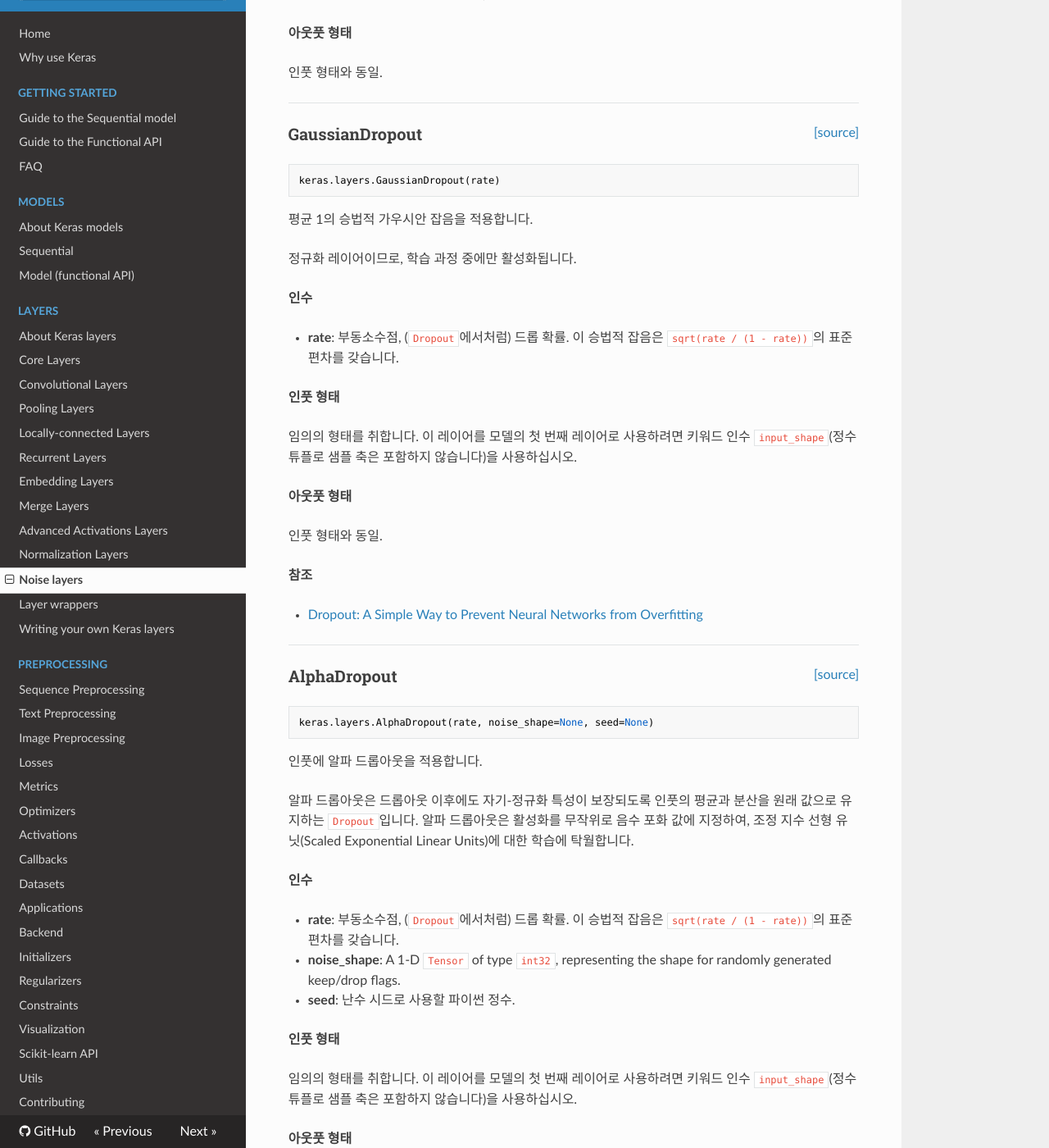
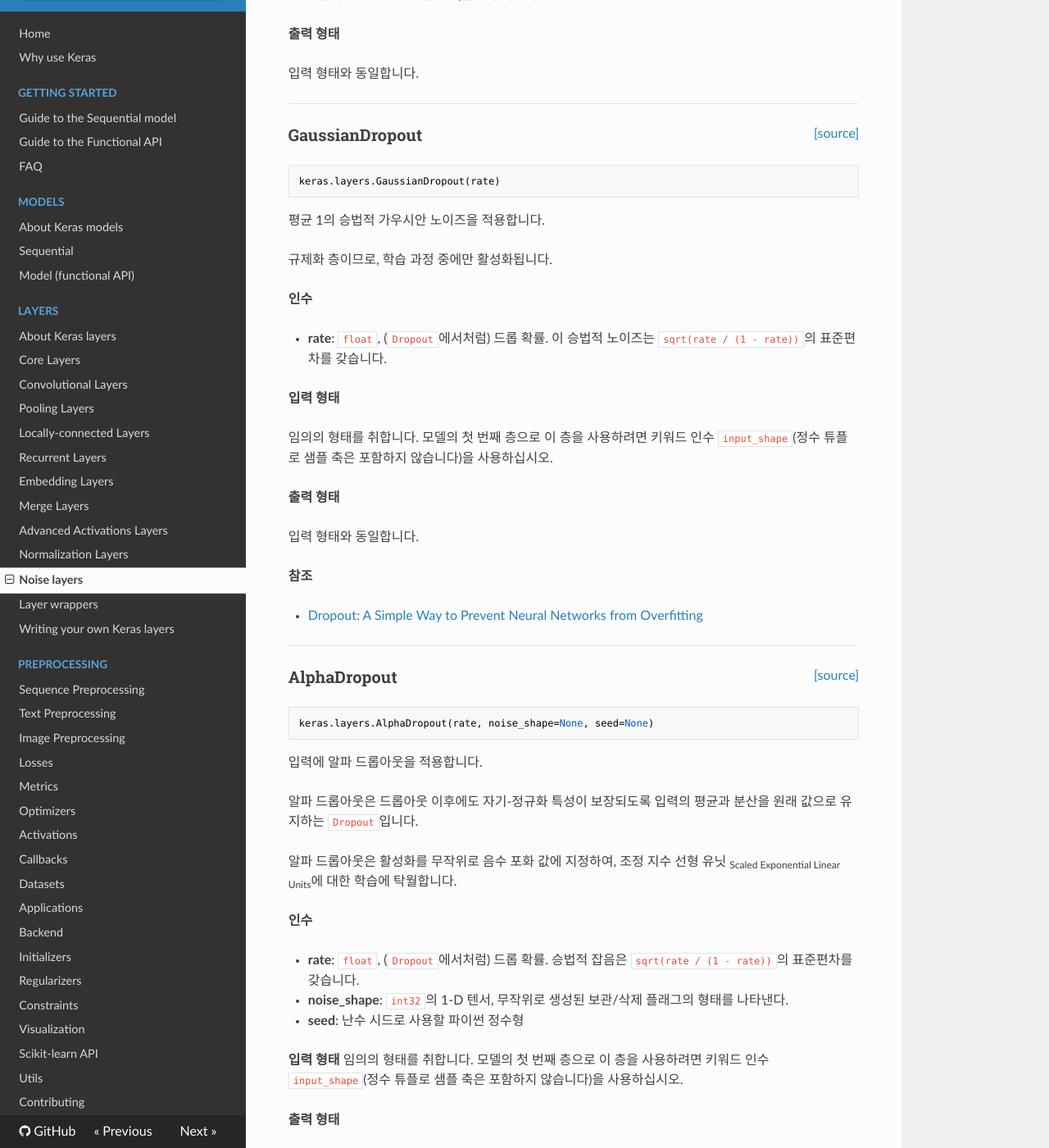
Before and after one commit to keras-team/keras-docs-ko, an MkDocs documentation site: the page built from sources/layers/noise.md, in a window 1280 px wide and 1400 px high, scrolled down 561 px. Shown: the whole window at 82% size. Built offline with MkDocs 1.6.1, drawn with Linux system fonts in a browser that asks for light colours; nearby versions of some CDN libraries; some of the changed text lies outside the part shown.

Commit message:
Retranslate noise_v1
번역 초벌입니다. 이후에 convention과 띄어쓰기 맞춤법을 검사할 예정입니다. 내용 어색하신거 있으시면 확인해주세요~

````diff
--- a/sources/layers/noise.md
+++ b/sources/layers/noise.md
@@ -1,102 +1,101 @@
 <span style="float:right;">[[source]](https://github.com/keras-team/keras/blob/master/keras/layers/noise.py#L14)</span>
+
 ### GaussianNoise
 
 ```python
 keras.layers.GaussianNoise(stddev)
 ```
 
-평균 0의 가산적 가우시안 잡음을 적용합니다.
+평균 0의 가산적 가우시안 노이즈을 적용합니다.
 
 이는 과적합을 완화하는데 유용합니다
 (무작위 데이터 증강의 하나로 볼 수 있습니다).
-가우시안 잡음(GS)은 실수 값의 인풋을 변질 처리하는 목적에 있어
-자연스러운 선택입니다.
+가우시안 노이즈(GS)는 실수 입력값을 변형 처리를 할 때 사용됩니다.
 
-정규화 레이어이므로, 학습 과정 중에만 활성화됩니다.
+규제화 층이므로, 학습 과정 중에만 활성화됩니다.
 
 __인수__
 
-- __stddev__: 부동소수점, 소음 분포의 표준 편차.
+- __stddev__: `float`, 노이즈 분포의 표준 편차.
 
-__인풋 형태__
+__입력 형태__
 
-임의의 형태를 취합니다. 이 레이어를 모델의 첫 번째 레이어로
+임의의 형태를 취합니다. 모델의 첫 번째 층으로 이 층을
 사용하려면 키워드 인수 `input_shape`(정수 튜플로 샘플 축은 포함하지 않습니다)을
 사용하십시오.
 
-__아웃풋 형태__
+__출력 형태__
 
-인풋 형태와 동일.
+입력 형태와 동일합니다.
 
-----
+
+------
 
 <span style="float:right;">[[source]](https://github.com/keras-team/keras/blob/master/keras/layers/noise.py#L58)</span>
+
 ### GaussianDropout
 
 ```python
 keras.layers.GaussianDropout(rate)
 ```
 
-평균 1의 승법적 가우시안 잡음을 적용합니다.
+평균 1의 승법적 가우시안 노이즈을 적용합니다.
 
-정규화 레이어이므로, 학습 과정 중에만 활성화됩니다.
+규제화 층이므로, 학습 과정 중에만 활성화됩니다.
 
 __인수__
 
-- __rate__: 부동소수점, (`Dropout`에서처럼) 드롭 확률.
-    이 승법적 잡음은
-    `sqrt(rate / (1 - rate))`의 표준편차를 갖습니다.
+- __rate__: `float`, (`Dropout`에서처럼) 드롭 확률.
+  이 승법적 노이즈는 `sqrt(rate / (1 - rate))`의 표준편차를 갖습니다.
 
-__인풋 형태__
+__입력 형태__
 
-임의의 형태를 취합니다. 이 레이어를 모델의 첫 번째 레이어로
+임의의 형태를 취합니다. 모델의 첫 번째 층으로 이 층을
 사용하려면 키워드 인수 `input_shape`(정수 튜플로 샘플 축은 포함하지 않습니다)을
 사용하십시오.
 
-__아웃풋 형태__
+__출력 형태__
 
-인풋 형태와 동일.
+입력 형태와 동일합니다.
 
 __참조__
 
 - [Dropout: A Simple Way to Prevent Neural Networks from Overfitting](
-   http://www.cs.toronto.edu/~rsalakhu/papers/srivastava14a.pdf)
+  http://www.cs.toronto.edu/~rsalakhu/papers/srivastava14a.pdf)
 
-----
+------
 
 <span style="float:right;">[[source]](https://github.com/keras-team/keras/blob/master/keras/layers/noise.py#L106)</span>
+
 ### AlphaDropout
 
 ```python
 keras.layers.AlphaDropout(rate, noise_shape=None, seed=None)
 ```
 
-인풋에 알파 드롭아웃을 적용합니다.
+입력에 알파 드롭아웃을 적용합니다.
 
 알파 드롭아웃은 드롭아웃 이후에도 자기-정규화 특성이
-보장되도록 인풋의 평균과 분산을
-원래 값으로 유지하는 `Dropout`입니다.
+보장되도록 입력의 평균과 분산을 원래 값으로 유지하는 `Dropout`입니다.
+
 알파 드롭아웃은 활성화를 무작위로 음수 포화 값에 지정하여,
-조정 지수 선형 유닛(Scaled Exponential Linear Units)에 대한 학습에 탁월합니다.
+조정 지수 선형 유닛 <sub>Scaled Exponential Linear Units</sub>에 대한 학습에 탁월합니다.
 
 __인수__
 
-- __rate__: 부동소수점, (`Dropout`에서처럼) 드롭 확률.
-    이 승법적 잡음은
-    `sqrt(rate / (1 - rate))`의 표준편차를 갖습니다.
-- __noise_shape__: A 1-D `Tensor` of type `int32`, representing the
-    shape for randomly generated keep/drop flags.
-- __seed__: 난수 시드로 사용할 파이썬 정수.
+- __rate__: `float`, (`Dropout`에서처럼) 드롭 확률.
+  승법적 잡음은 `sqrt(rate / (1 - rate))`의 표준편차를 갖습니다.
+- __noise_shape__:  `int32`의 1-D 텐서, 무작위로 생성된 보관/삭제 플래그의 형태를 나타낸다.
+- __seed__: 난수 시드로 사용할 파이썬 정수형
 
-__인풋 형태__
-
-임의의 형태를 취합니다. 이 레이어를 모델의 첫 번째 레이어로
+__입력 형태__
+임의의 형태를 취합니다. 모델의 첫 번째 층으로 이 층을
 사용하려면 키워드 인수 `input_shape`(정수 튜플로 샘플 축은 포함하지 않습니다)을
 사용하십시오.
 
-__아웃풋 형태__
+__출력 형태__
 
-인풋 형태와 동일.
+입력 형태와 동일.
 
 __참조__
 
````
